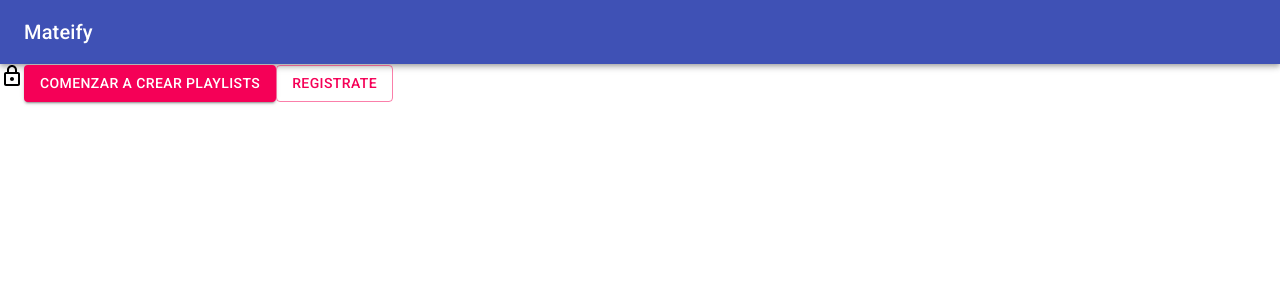
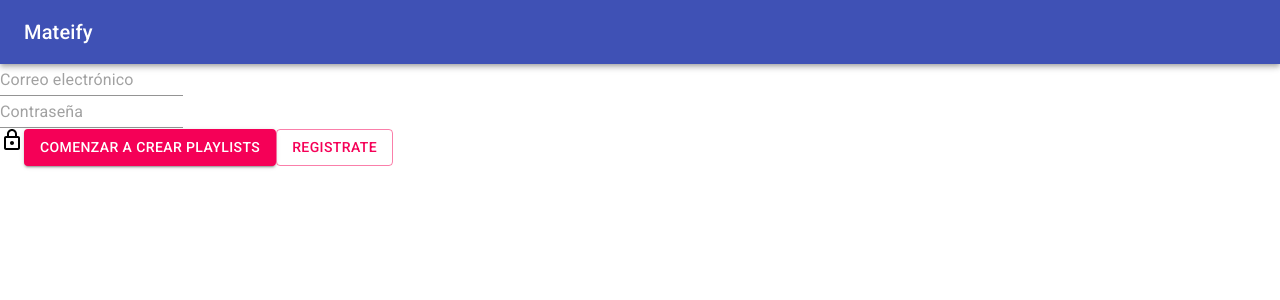
Before and after one commit to Alan-matea/Proyecto-Final-Modulo-2, a React (Create React App) app in the folder nacimiento-alan/: page / in a window 1280 px wide. Shown: the top 300 px of the page. Built offline with nearby package versions, Linux system fonts and the light colour scheme.

Commit message:
Agregue input al login.

```diff
--- a/nacimiento-alan/src/App.jsx
+++ b/nacimiento-alan/src/App.jsx
@@ -13,6 +13,14 @@ function App() {
     <div>
       <Navbar />
 
+      <div>
+      <Textfield value="" placeholder="Correo electrónico" type="email"/>
+      </div>
+
+      <div>
+      <Textfield value="" placeholder="Contraseña" type="password"/>
+      </div>
+
       <LockOutlinedIcon></LockOutlinedIcon>
       <Button variant="contained" color="secondary">
         COMENZAR A CREAR PLAYLISTS
```
